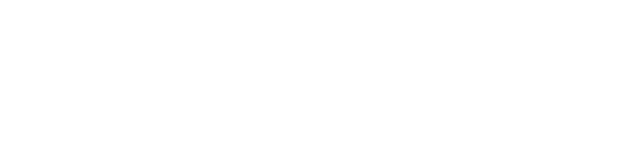
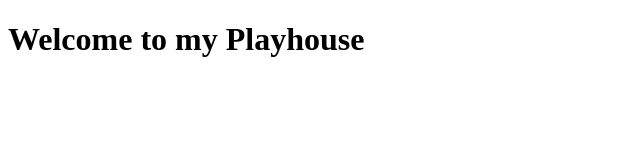
Before and after one commit to brianabrock/Playhouse, a plain HTML site: page index.html in a window 1280 px wide. Shown: the whole page, without its empty margins (0-640 px from the left). Drawn offline with Linux system fonts and the light colour scheme.

Commit message:
adds title

```diff
--- a/index.html
+++ b/index.html
@@ -7,6 +7,7 @@
     <title>Playhouse</title>
 </head>
 <body>
+    <h1>Welcome to my Playhouse</h1>
 
 </body>
 </html>
```
